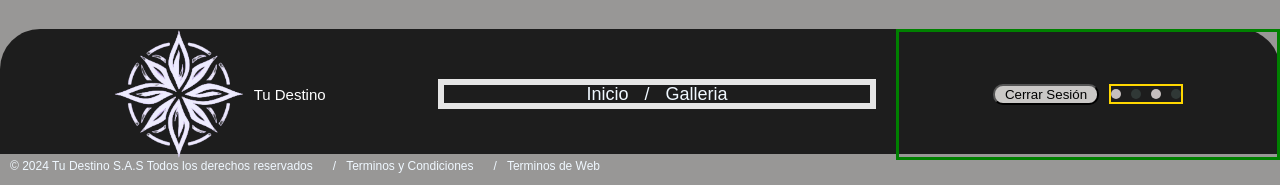
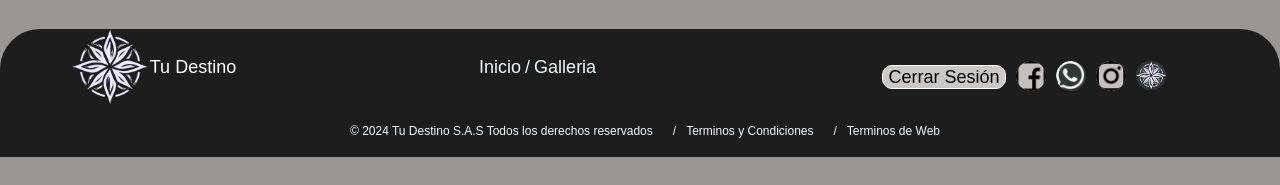
Before and after one commit to patoDuraznoGalactico/restaurante_tu_destino, a plain HTML site: page Image-Gallery/index.html in a window 1280 px wide. Shown: the part 3523-3708 px from the top of the page. After the commit the page ends 3680 px from the top, so only its background shows below. Drawn offline with nearby package versions, Linux system fonts and the light colour scheme; files whose address does not match are found by name; a web font is replaced by a local one.

Commit message:
Avances en el footer

```diff
--- a/Modulos/Footer/styleFooter.css
+++ b/Modulos/Footer/styleFooter.css
@@ -25,52 +25,55 @@ body {
 
 footer {
   width: 100%;
-  height: auto;
+  height: 16vh;
   background-color: rgba(0, 0, 0, 0.808);
   border-top-left-radius: 4rem;
   border-top-right-radius: 4rem;
 }
-
+/*
 .frame-footer {
-  width: 100%;
+  width: 100vw;
   height: 12.5rem;
-}
+} */
 
 .frame-heigher {
   width: 100vw;
-  height: max-content;
+  height: 12vh;
   display: flex;
   border-bottom: whitrige solid 1px;
+  display: flex;
+  flex-wrap: wrap;
 }
 
 .frame-left {
-  width: 70vw;
+  width: 60vw;
   height: min-content;
   display: flex;
   align-items: center;
   justify-content: space-between;
+  flex-wrap: wrap;
+  /* align-content: center; */
   /* margin-bottom: 1rem; */
   /* margin-top: 0.5rem; */
   /* border: 3px solid green; */
 }
 
 .listFooter {
-  padding: 0;
-  width: 50%;
-  align-items: center
-    /* justify-content: center; */
-    /* display: flex; */
-    /* text-align: center */
-  ;
-  margin-right: 2rem;
-  border: 3px solid rgb(229, 229, 229);
+  /* padding: 0px; */
+  width: 60%;
+  align-items: center;
+  /* justify-content: center; */
+  /* display: flex; */
+  /* text-align: center */
+  /* margin-right: 2rem; */
+  /* border: 3px solid rgb(229, 229, 229); */
 }
 
 .listFooter ul {
-  border: 3px solid rgb(229, 229, 229);
+  /* border: 3px solid rgb(229, 229, 229); */
   display: flex;
   /* flex-direction: row; */
-  justify-content: center;
+  /* justify-content: center; */
   /* margin-left: 2rem; */
 
 }
@@ -86,7 +89,7 @@ footer {
 
 .frame-left ul li a {
   color: aliceblue;
-  padding: 3px 6px;
+  /* padding: 3px 6px; */
   border: solid 2px transparent;
   font-family: 'Poppins', sans-serif;
   font-size: 1.8rem;
@@ -103,53 +106,56 @@ footer {
 
 .log {
   /* margin-left: 2rem; */
-  width: 50%;
-  height: min-content;
+  width: 40%;
+  height: max-content;
   display: flex;
-  gap: 1rem;
+  gap: 0.2rem;
   justify-content: center;
-  border-radius: 2rem;
+  /* border-radius: 2rem; */
   color: white;
   align-items: center;
+  /* border: solid 2px gold; */
 }
 
-.log h2{
+.log h2 {
   width: auto;
-  font-size: 15px;
+  font-size: 1.8rem;
   height: auto;
 }
 
 .log img {
-  width: 30%;
-  margin-right: 0
-  ;
+  width: 25%;
+  max-width: 100px;
+  margin-right: 0;
   transform: scaleX(1);
   transform: scaleY(1);
 }
 
 .frame-right {
-  width: 30vw;
+  width: 40vw;
+  /* border: 3px solid green; */
+
 }
 
 .right-low {
-  height: 70%;
   width: 100%;
+  height: 100%;
   display: flex;
-  flex-direction: row;
-  border: 3px solid green;
-
-
   align-items: center;
   justify-content: center;
-  height: 100%;
   gap: 1rem;
+  display: flex;
+  flex-wrap: wrap;
 }
 
 .right-low button {
+  width: auto;
+  padding: 0.5px 0.5rem;
+  border-radius: 1rem;
+  font-size: 1.8rem;
+  background-color: rgb(202, 200, 198);
+  border: 1px solid rgb(255, 255, 255);
 
-  padding: 1px 1rem;
-  border-radius: 1rem;
-  background-color: rgb(202, 200, 198);
 }
 
 .right-low button:hover {
@@ -163,7 +169,7 @@ footer {
 }
 
 .right-low button a:hover {
-  font-size: 1.4rem;
+  font-size: 2rem;
 }
 
 .red {
@@ -172,9 +178,6 @@ footer {
   /* height: 100%; */
   display: flex;
   justify-content: center;
-  border: 2px solid gold;
-
-  /* flex-direction: column; */
   flex-wrap: wrap;
   gap: 1rem;
 }
@@ -184,11 +187,11 @@ footer {
 }
 
 .red img {
-  width: 10px;
+  width: 30px;
   height: auto;
   border-radius: 2rem;
   background-color: rgb(48, 56, 54);
-  padding: 5px 5px;
+  /* padding: 5px 5px; */
 }
 
 .red .f,
@@ -197,9 +200,11 @@ footer {
 }
 
 .frame-lower {
-  height: 20%;
+  height: 4vh;
   display: flex;
   gap: 1rem;
+  justify-content: center;
+  flex-wrap: wrap;
 }
 
 .frame-lower p {
```
Also changed, not shown: Image-Gallery/app.js (line endings or trailing spaces).
